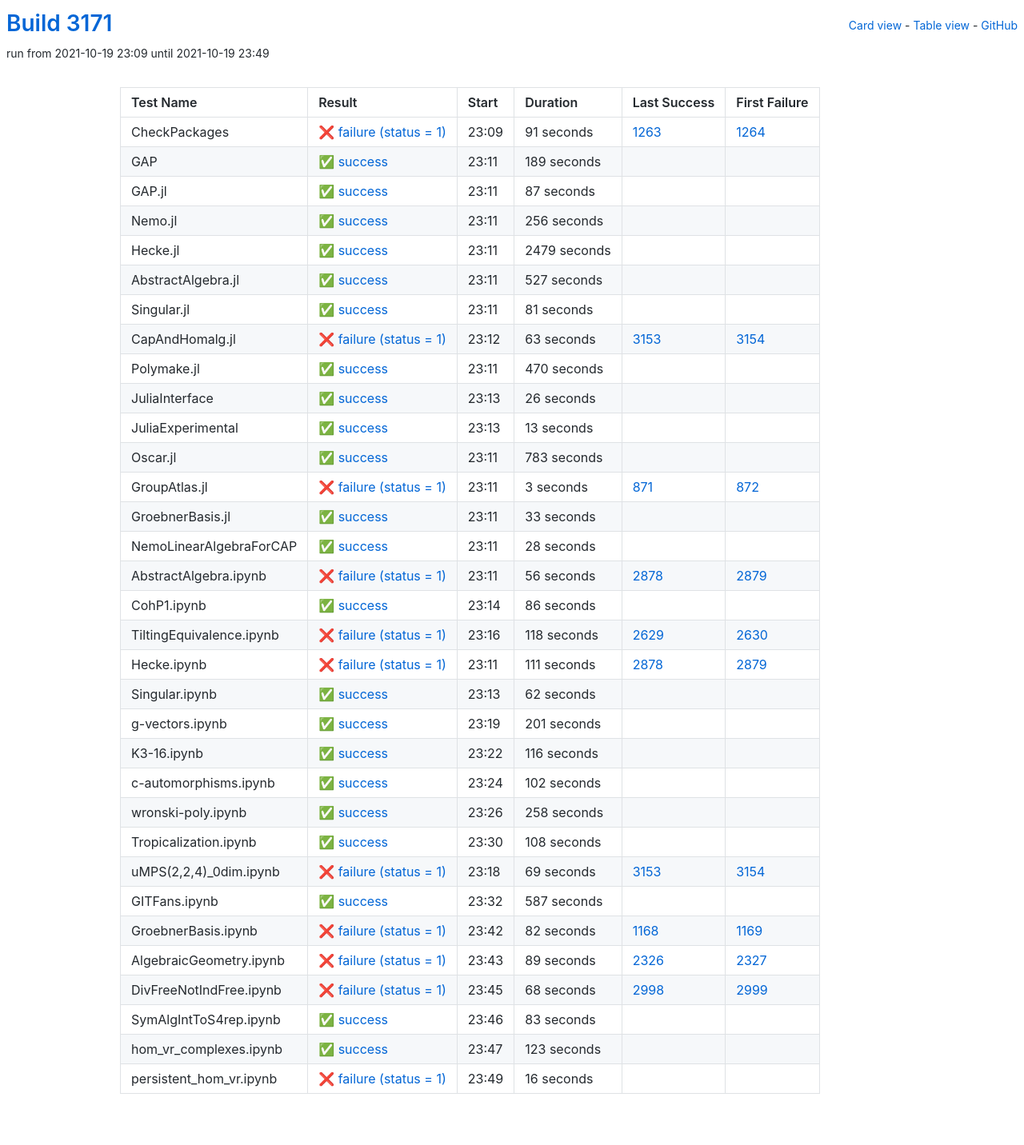
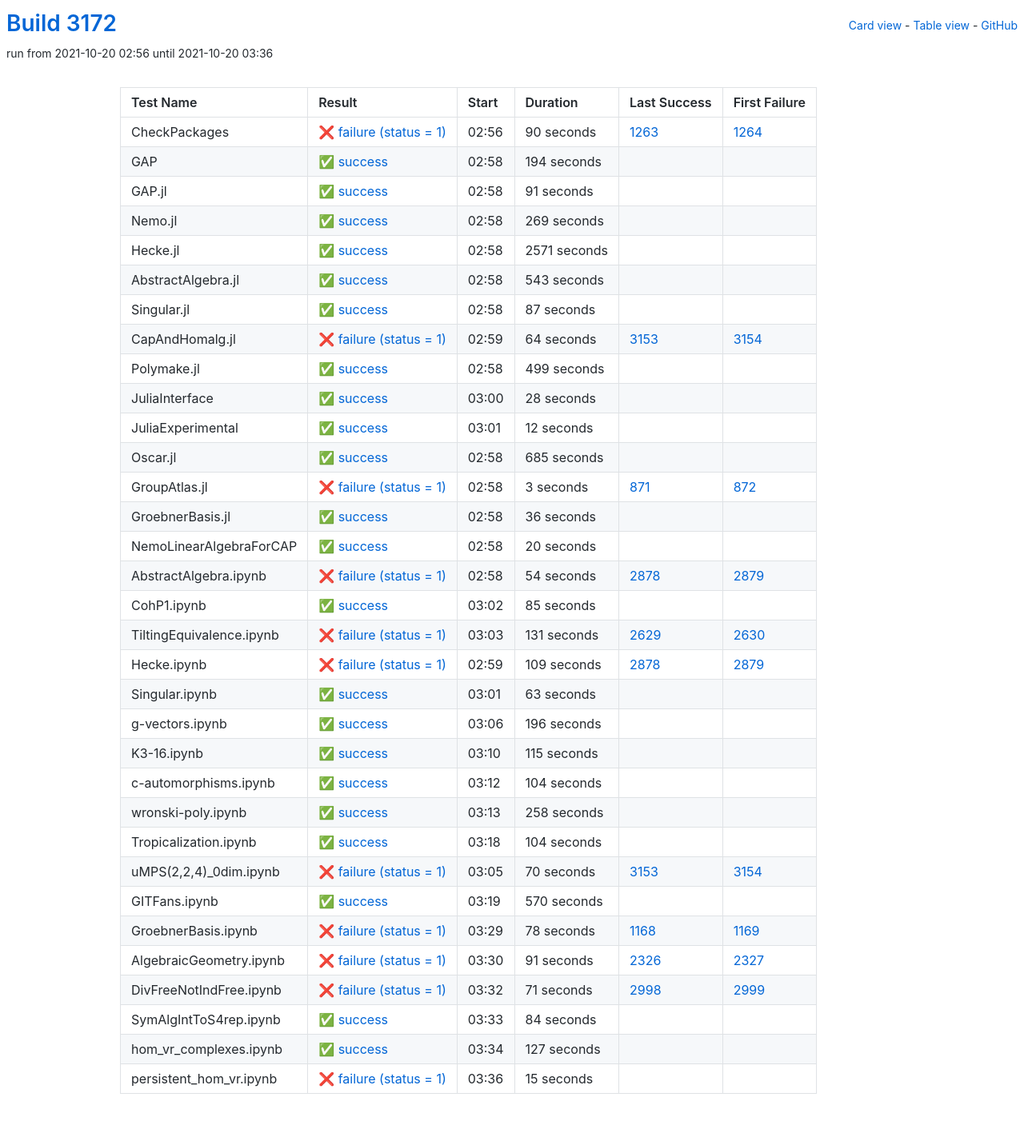
Before and after one commit to oscar-system/oscar-ci-status-stable, a Jekyll site: the page built from table.html, in a window 1280 px wide. Shown: the whole page at 80% size. Built offline with Jekyll 4.4.1, drawn with Linux system fonts in a browser that asks for light colours.

Commit message:
Build #3172

```diff
--- a/_data/ci.yml
+++ b/_data/ci.yml
@@ -1,6 +1,6 @@
 ---
-build: 3171
-build_url: https://oscarci.mathematik.uni-kl.de/job/oscar-stable/3171/
+build: 3172
+build_url: https://oscarci.mathematik.uni-kl.de/job/oscar-stable/3172/
 job: oscar-stable
 organization: oscar-system
 repo: oscar-ci-status-stable
@@ -8,32 +8,80 @@ repourl: https://github.com/oscar-system/oscar-ci-status-stable
 tests:
 - name: CheckPackages
   id: checkpackages
-  log: https://oscarci.mathematik.uni-kl.de/job/oscar-stable/3171/artifact/logs/build-3171/CheckPackages.log
-  start: 2021-10-19 23:09
+  log: https://oscarci.mathematik.uni-kl.de/job/oscar-stable/3172/artifact/logs/build-3172/CheckPackages.log
+  start: 2021-10-20 02:56
   success: false
   exitcode: 1
   status: failure
-  duration: 91
+  duration: 90
   last_success: 1263
   last_success_url: https://oscarci.mathematik.uni-kl.de/job/oscar-stable/1263/
   first_failure: 1264
   first_failure_url: https://oscarci.mathematik.uni-kl.de/job/oscar-stable/1264/
 - name: GAP
   id: gap
-  log: https://oscarci.mathematik.uni-kl.de/job/oscar-stable/3171/artifact/logs/build-3171/GAP.log
-  start: 2021-10-19 23:11
+  log: https://oscarci.mathematik.uni-kl.de/job/oscar-stable/3172/artifact/logs/build-3172/GAP.log
+  start: 2021-10-20 02:58
   success: true
   exitcode: 0
   status: success
-  duration: 189
+  duration: 194
   last_success: false
   last_success_url:
   first_failure: false
   first_failure_url:
 - name: GAP.jl
   id: gap-jl
-  log: https://oscarci.mathematik.uni-kl.de/job/oscar-stable/3171/artifact/logs/build-3171/GAP.jl.log
-  start: 2021-10-19 23:11
+  log: https://oscarci.mathematik.uni-kl.de/job/oscar-stable/3172/artifact/logs/build-3172/GAP.jl.log
+  start: 2021-10-20 02:58
+  success: true
+  exitcode: 0
+  status: success
+  duration: 91
+  last_success: false
+  last_success_url:
+  first_failure: false
+  first_failure_url:
+- name: Nemo.jl
+  id: nemo-jl
+  log: https://oscarci.mathematik.uni-kl.de/job/oscar-stable/3172/artifact/logs/build-3172/Nemo.jl.log
+  start: 2021-10-20 02:58
+  success: true
+  exitcode: 0
+  status: success
+  duration: 269
+  last_success: false
+  last_success_url:
+  first_failure: false
+  first_failure_url:
+- name: Hecke.jl
+  id: hecke-jl
+  log: https://oscarci.mathematik.uni-kl.de/job/oscar-stable/3172/artifact/logs/build-3172/Hecke.jl.log
+  start: 2021-10-20 02:58
+  success: true
+  exitcode: 0
+  status: success
+  duration: 2571
+  last_success: false
+  last_success_url:
+  first_failure: false
+  first_failure_url:
+- name: AbstractAlgebra.jl
+  id: abstractalgebra-jl
+  log: https://oscarci.mathematik.uni-kl.de/job/oscar-stable/3172/artifact/logs/build-3172/AbstractAlgebra.jl.log
+  start: 2021-10-20 02:58
+  success: true
+  exitcode: 0
+  status: success
+  duration: 543
+  last_success: false
+  last_success_url:
+  first_failure: false
+  first_failure_url:
+- name: Singular.jl
+  id: singular-jl
+  log: https://oscarci.mathematik.uni-kl.de/job/oscar-stable/3172/artifact/logs/build-3172/Singular.jl.log
+  start: 2021-10-20 02:58
   success: true
   exitcode: 0
   status: success
@@ -42,118 +90,70 @@ tests:
   last_success_url:
   first_failure: false
   first_failure_url:
-- name: Nemo.jl
-  id: nemo-jl
-  log: https://oscarci.mathematik.uni-kl.de/job/oscar-stable/3171/artifact/logs/build-3171/Nemo.jl.log
-  start: 2021-10-19 23:11
-  success: true
-  exitcode: 0
-  status: success
-  duration: 256
-  last_success: false
-  last_success_url:
-  first_failure: false
-  first_failure_url:
-- name: Hecke.jl
-  id: hecke-jl
-  log: https://oscarci.mathematik.uni-kl.de/job/oscar-stable/3171/artifact/logs/build-3171/Hecke.jl.log
-  start: 2021-10-19 23:11
-  success: true
-  exitcode: 0
-  status: success
-  duration: 2479
-  last_success: false
-  last_success_url:
-  first_failure: false
-  first_failure_url:
-- name: AbstractAlgebra.jl
-  id: abstractalgebra-jl
-  log: https://oscarci.mathematik.uni-kl.de/job/oscar-stable/3171/artifact/logs/build-3171/AbstractAlgebra.jl.log
-  start: 2021-10-19 23:11
-  success: true
-  exitcode: 0
-  status: success
-  duration: 527
-  last_success: false
-  last_success_url:
-  first_failure: false
-  first_failure_url:
-- name: Singular.jl
-  id: singular-jl
-  log: https://oscarci.mathematik.uni-kl.de/job/oscar-stable/3171/artifact/logs/build-3171/Singular.jl.log
-  start: 2021-10-19 23:11
-  success: true
-  exitcode: 0
-  status: success
-  duration: 81
-  last_success: false
-  last_success_url:
-  first_failure: false
-  first_failure_url:
 - name: CapAndHomalg.jl
   id: capandhomalg-jl
-  log: https://oscarci.mathematik.uni-kl.de/job/oscar-stable/3171/artifact/logs/build-3171/CapAndHomalg.jl.log
-  start: 2021-10-19 23:12
+  log: https://oscarci.mathematik.uni-kl.de/job/oscar-stable/3172/artifact/logs/build-3172/CapAndHomalg.jl.log
+  start: 2021-10-20 02:59
   success: false
   exitcode: 1
   status: failure
-  duration: 63
+  duration: 64
   last_success: 3153
   last_success_url: https://oscarci.mathematik.uni-kl.de/job/oscar-stable/3153/
   first_failure: 3154
   first_failure_url: https://oscarci.mathematik.uni-kl.de/job/oscar-stable/3154/
 - name: Polymake.jl
   id: polymake-jl
-  log: https://oscarci.mathematik.uni-kl.de/job/oscar-stable/3171/artifact/logs/build-3171/Polymake.jl.log
-  start: 2021-10-19 23:11
+  log: https://oscarci.mathematik.uni-kl.de/job/oscar-stable/3172/artifact/logs/build-3172/Polymake.jl.log
+  start: 2021-10-20 02:58
   success: true
   exitcode: 0
   status: success
-  duration: 470
+  duration: 499
   last_success: false
   last_success_url:
   first_failure: false
   first_failure_url:
 - name: JuliaInterface
   id: juliainterface
-  log: https://oscarci.mathematik.uni-kl.de/job/oscar-stable/3171/artifact/logs/build-3171/JuliaInterface.log
-  start: 2021-10-19 23:13
+  log: https://oscarci.mathematik.uni-kl.de/job/oscar-stable/3172/artifact/logs/build-3172/JuliaInterface.log
+  start: 2021-10-20 03:00
   success: true
   exitcode: 0
   status: success
-  duration: 26
+  duration: 28
   last_success: false
   last_success_url:
   first_failure: false
   first_failure_url:
 - name: JuliaExperimental
   id: juliaexperimental
-  log: https://oscarci.mathematik.uni-kl.de/job/oscar-stable/3171/artifact/logs/build-3171/JuliaExperimental.log
-  start: 2021-10-19 23:13
+  log: https://oscarci.mathematik.uni-kl.de/job/oscar-stable/3172/artifact/logs/build-3172/JuliaExperimental.log
+  start: 2021-10-20 03:01
   success: true
   exitcode: 0
   status: success
-  duration: 13
+  duration: 12
   last_success: false
   last_success_url:
   first_failure: false
   first_failure_url:
 - name: Oscar.jl
   id: oscar-jl
-  log: https://oscarci.mathematik.uni-kl.de/job/oscar-stable/3171/artifact/logs/build-3171/Oscar.jl.log
-  start: 2021-10-19 23:11
+  log: https://oscarci.mathematik.uni-kl.de/job/oscar-stable/3172/artifact/logs/build-3172/Oscar.jl.log
+  start: 2021-10-20 02:58
   success: true
   exitcode: 0
   status: success
-  duration: 783
+  duration: 685
   last_success: false
   last_success_url:
   first_failure: false
   first_failure_url:
 - name: GroupAtlas.jl
   id: groupatlas-jl
-  log: https://oscarci.mathematik.uni-kl.de/job/oscar-stable/3171/artifact/logs/build-3171/GroupAtlas.jl.log
-  start: 2021-10-19 23:11
+  log: https://oscarci.mathematik.uni-kl.de/job/oscar-stable/3172/artifact/logs/build-3172/GroupAtlas.jl.log
+  start: 2021-10-20 02:58
   success: false
   exitcode: 1
   status: failure
@@ -164,128 +164,128 @@ tests:
   first_failure_url: https://oscarci.mathematik.uni-kl.de/job/oscar-stable/872/
 - name: GroebnerBasis.jl
   id: groebnerbasis-jl
-  log: https://oscarci.mathematik.uni-kl.de/job/oscar-stable/3171/artifact/logs/build-3171/GroebnerBasis.jl.log
-  start: 2021-10-19 23:11
+  log: https://oscarci.mathematik.uni-kl.de/job/oscar-stable/3172/artifact/logs/build-3172/GroebnerBasis.jl.log
+  start: 2021-10-20 02:58
   success: true
   exitcode: 0
   status: success
-  duration: 33
+  duration: 36
   last_success: false
   last_success_url:
   first_failure: false
   first_failure_url:
 - name: NemoLinearAlgebraForCAP
   id: nemolinearalgebraforcap
-  log: https://oscarci.mathematik.uni-kl.de/job/oscar-stable/3171/artifact/logs/build-3171/NemoLinearAlgebraForCAP.log
-  start: 2021-10-19 23:11
+  log: https://oscarci.mathematik.uni-kl.de/job/oscar-stable/3172/artifact/logs/build-3172/NemoLinearAlgebraForCAP.log
+  start: 2021-10-20 02:58
   success: true
   exitcode: 0
   status: success
-  duration: 28
+  duration: 20
   last_success: false
   last_success_url:
   first_failure: false
   first_failure_url:
 - name: AbstractAlgebra.ipynb
   id: abstractalgebra-ipynb
-  log: https://oscarci.mathematik.uni-kl.de/job/oscar-stable/3171/artifact/logs/build-3171/AbstractAlgebra.ipynb.log
-  start: 2021-10-19 23:11
+  log: https://oscarci.mathematik.uni-kl.de/job/oscar-stable/3172/artifact/logs/build-3172/AbstractAlgebra.ipynb.log
+  start: 2021-10-20 02:58
   success: false
   exitcode: 1
   status: failure
-  duration: 56
+  duration: 54
   last_success: 2878
   last_success_url: https://oscarci.mathematik.uni-kl.de/job/oscar-stable/2878/
   first_failure: 2879
   first_failure_url: https://oscarci.mathematik.uni-kl.de/job/oscar-stable/2879/
 - name: CohP1.ipynb
   id: cohp1-ipynb
-  log: https://oscarci.mathematik.uni-kl.de/job/oscar-stable/3171/artifact/logs/build-3171/CohP1.ipynb.log
-  start: 2021-10-19 23:14
+  log: https://oscarci.mathematik.uni-kl.de/job/oscar-stable/3172/artifact/logs/build-3172/CohP1.ipynb.log
+  start: 2021-10-20 03:02
   success: true
   exitcode: 0
   status: success
-  duration: 86
+  duration: 85
   last_success: false
   last_success_url:
   first_failure: false
   first_failure_url:
 - name: TiltingEquivalence.ipynb
   id: tiltingequivalence-ipynb
-  log: https://oscarci.mathematik.uni-kl.de/job/oscar-stable/3171/artifact/logs/build-3171/TiltingEquivalence.ipynb.log
-  start: 2021-10-19 23:16
+  log: https://oscarci.mathematik.uni-kl.de/job/oscar-stable/3172/artifact/logs/build-3172/TiltingEquivalence.ipynb.log
+  start: 2021-10-20 03:03
   success: false
   exitcode: 1
   status: failure
-  duration: 118
+  duration: 131
   last_success: 2629
   last_success_url: https://oscarci.mathematik.uni-kl.de/job/oscar-stable/2629/
   first_failure: 2630
   first_failure_url: https://oscarci.mathematik.uni-kl.de/job/oscar-stable/2630/
 - name: Hecke.ipynb
   id: hecke-ipynb
-  log: https://oscarci.mathematik.uni-kl.de/job/oscar-stable/3171/artifact/logs/build-3171/Hecke.ipynb.log
-  start: 2021-10-19 23:11
+  log: https://oscarci.mathematik.uni-kl.de/job/oscar-stable/3172/artifact/logs/build-3172/Hecke.ipynb.log
+  start: 2021-10-20 02:59
   success: false
   exitcode: 1
   status: failure
-  duration: 111
+  duration: 109
   last_success: 2878
   last_success_url: https://oscarci.mathematik.uni-kl.de/job/oscar-stable/2878/
   first_failure: 2879
   first_failure_url: https://oscarci.mathematik.uni-kl.de/job/oscar-stable/2879/
 - name: Singular.ipynb
   id: singular-ipynb
-  log: https://oscarci.mathematik.uni-kl.de/job/oscar-stable/3171/artifact/logs/build-3171/Singular.ipynb.log
-  start: 2021-10-19 23:13
+  log: https://oscarci.mathematik.uni-kl.de/job/oscar-stable/3172/artifact/logs/build-3172/Singular.ipynb.log
+  start: 2021-10-20 03:01
   success: true
   exitcode: 0
   status: success
-  duration: 62
+  duration: 63
   last_success: false
   last_success_url:
   first_failure: false
   first_failure_url:
 - name: g-vectors.ipynb
   id: g-vectors-ipynb
-  log: https://oscarci.mathematik.uni-kl.de/job/oscar-stable/3171/artifact/logs/build-3171/g-vectors.ipynb.log
-  start: 2021-10-19 23:19
+  log: https://oscarci.mathematik.uni-kl.de/job/oscar-stable/3172/artifact/logs/build-3172/g-vectors.ipynb.log
+  start: 2021-10-20 03:06
   success: true
   exitcode: 0
   status: success
-  duration: 201
+  duration: 196
   last_success: false
   last_success_url:
   first_failure: false
   first_failure_url:
 - name: K3-16.ipynb
   id: k3-16-ipynb
-  log: https://oscarci.mathematik.uni-kl.de/job/oscar-stable/3171/artifact/logs/build-3171/K3-16.ipynb.log
-  start: 2021-10-19 23:22
+  log: https://oscarci.mathematik.uni-kl.de/job/oscar-stable/3172/artifact/logs/build-3172/K3-16.ipynb.log
+  start: 2021-10-20 03:10
   success: true
   exitcode: 0
   status: success
-  duration: 116
+  duration: 115
   last_success: false
   last_success_url:
   first_failure: false
   first_failure_url:
 - name: c-automorphisms.ipynb
   id: c-automorphisms-ipynb
-  log: https://oscarci.mathematik.uni-kl.de/job/oscar-stable/3171/artifact/logs/build-3171/c-automorphisms.ipynb.log
-  start: 2021-10-19 23:24
+  log: https://oscarci.mathematik.uni-kl.de/job/oscar-stable/3172/artifact/logs/build-3172/c-automorphisms.ipynb.log
+  start: 2021-10-20 03:12
   success: true
   exitcode: 0
   status: success
-  duration: 102
+  duration: 104
   last_success: false
   last_success_url:
   first_failure: false
   first_failure_url:
 - name: wronski-poly.ipynb
   id: wronski-poly-ipynb
-  log: https://oscarci.mathematik.uni-kl.de/job/oscar-stable/3171/artifact/logs/build-3171/wronski-poly.ipynb.log
-  start: 2021-10-19 23:26
+  log: https://oscarci.mathematik.uni-kl.de/job/oscar-stable/3172/artifact/logs/build-3172/wronski-poly.ipynb.log
+  start: 2021-10-20 03:13
   success: true
   exitcode: 0
   status: success
@@ -296,108 +296,108 @@ tests:
   first_failure_url:
 - name: Tropicalization.ipynb
   id: tropicalization-ipynb
-  log: https://oscarci.mathematik.uni-kl.de/job/oscar-stable/3171/artifact/logs/build-3171/Tropicalization.ipynb.log
-  start: 2021-10-19 23:30
+  log: https://oscarci.mathematik.uni-kl.de/job/oscar-stable/3172/artifact/logs/build-3172/Tropicalization.ipynb.log
+  start: 2021-10-20 03:18
   success: true
   exitcode: 0
   status: success
-  duration: 108
+  duration: 104
   last_success: false
   last_success_url:
   first_failure: false
   first_failure_url:
 - name: uMPS(2,2,4)_0dim.ipynb
   id: umps-2-2-4-0dim-ipynb
-  log: https://oscarci.mathematik.uni-kl.de/job/oscar-stable/3171/artifact/logs/build-3171/uMPS-2-2-4-_0dim.ipynb.log
-  start: 2021-10-19 23:18
+  log: https://oscarci.mathematik.uni-kl.de/job/oscar-stable/3172/artifact/logs/build-3172/uMPS-2-2-4-_0dim.ipynb.log
+  start: 2021-10-20 03:05
   success: false
   exitcode: 1
   status: failure
-  duration: 69
+  duration: 70
   last_success: 3153
   last_success_url: https://oscarci.mathematik.uni-kl.de/job/oscar-stable/3153/
   first_failure: 3154
   first_failure_url: https://oscarci.mathematik.uni-kl.de/job/oscar-stable/3154/
 - name: GITFans.ipynb
   id: gitfans-ipynb
-  log: https://oscarci.mathematik.uni-kl.de/job/oscar-stable/3171/artifact/logs/build-3171/GITFans.ipynb.log
-  start: 2021-10-19 23:32
+  log: https://oscarci.mathematik.uni-kl.de/job/oscar-stable/3172/artifact/logs/build-3172/GITFans.ipynb.log
+  start: 2021-10-20 03:19
   success: true
   exitcode: 0
   status: success
-  duration: 587
+  duration: 570
   last_success: false
   last_success_url:
   first_failure: false
   first_failure_url:
 - name: GroebnerBasis.ipynb
   id: groebnerbasis-ipynb
-  log: https://oscarci.mathematik.uni-kl.de/job/oscar-stable/3171/artifact/logs/build-3171/GroebnerBasis.ipynb.log
-  start: 2021-10-19 23:42
+  log: https://oscarci.mathematik.uni-kl.de/job/oscar-stable/3172/artifact/logs/build-3172/GroebnerBasis.ipynb.log
+  start: 2021-10-20 03:29
   success: false
   exitcode: 1
   status: failure
-  duration: 82
+  duration: 78
   last_success: 1168
   last_success_url: https://oscarci.mathematik.uni-kl.de/job/oscar-stable/1168/
   first_failure: 1169
   first_failure_url: https://oscarci.mathematik.uni-kl.de/job/oscar-stable/1169/
 - name: AlgebraicGeometry.ipynb
   id: algebraicgeometry-ipynb
-  log: https://oscarci.mathematik.uni-kl.de/job/oscar-stable/3171/artifact/logs/build-3171/AlgebraicGeometry.ipynb.log
-  start: 2021-10-19 23:43
+  log: https://oscarci.mathematik.uni-kl.de/job/oscar-stable/3172/artifact/logs/build-3172/AlgebraicGeometry.ipynb.log
+  start: 2021-10-20 03:30
   success: false
   exitcode: 1
   status: failure
-  duration: 89
+  duration: 91
   last_success: 2326
   last_success_url: https://oscarci.mathematik.uni-kl.de/job/oscar-stable/2326/
   first_failure: 2327
   first_failure_url: https://oscarci.mathematik.uni-kl.de/job/oscar-stable/2327/
 - name: DivFreeNotIndFree.ipynb
   id: divfreenotindfree-ipynb
-  log: https://oscarci.mathematik.uni-kl.de/job/oscar-stable/3171/artifact/logs/build-3171/DivFreeNotIndFree.ipynb.log
-  start: 2021-10-19 23:45
+  log: https://oscarci.mathematik.uni-kl.de/job/oscar-stable/3172/artifact/logs/build-3172/DivFreeNotIndFree.ipynb.log
+  start: 2021-10-20 03:32
   success: false
   exitcode: 1
   status: failure
-  duration: 68
+  duration: 71
   last_success: 2998
   last_success_url: https://oscarci.mathematik.uni-kl.de/job/oscar-stable/2998/
   first_failure: 2999
   first_failure_url: https://oscarci.mathematik.uni-kl.de/job/oscar-stable/2999/
 - name: SymAlgIntToS4rep.ipynb
   id: symalginttos4rep-ipynb
-  log: https://oscarci.mathematik.uni-kl.de/job/oscar-stable/3171/artifact/logs/build-3171/SymAlgIntToS4rep.ipynb.log
-  start: 2021-10-19 23:46
+  log: https://oscarci.mathematik.uni-kl.de/job/oscar-stable/3172/artifact/logs/build-3172/SymAlgIntToS4rep.ipynb.log
+  start: 2021-10-20 03:33
   success: true
   exitcode: 0
   status: success
-  duration: 83
+  duration: 84
   last_success: false
   last_success_url:
   first_failure: false
   first_failure_url:
 - name: hom_vr_complexes.ipynb
   id: hom-vr-complexes-ipynb
-  log: https://oscarci.mathematik.uni-kl.de/job/oscar-stable/3171/artifact/logs/build-3171/hom_vr_complexes.ipynb.log
-  start: 2021-10-19 23:47
+  log: https://oscarci.mathematik.uni-kl.de/job/oscar-stable/3172/artifact/logs/build-3172/hom_vr_complexes.ipynb.log
+  start: 2021-10-20 03:34
   success: true
   exitcode: 0
   status: success
-  duration: 123
+  duration: 127
   last_success: false
   last_success_url:
   first_failure: false
   first_failure_url:
 - name: persistent_hom_vr.ipynb
   id: persistent-hom-vr-ipynb
-  log: https://oscarci.mathematik.uni-kl.de/job/oscar-stable/3171/artifact/logs/build-3171/persistent_hom_vr.ipynb.log
-  start: 2021-10-19 23:49
+  log: https://oscarci.mathematik.uni-kl.de/job/oscar-stable/3172/artifact/logs/build-3172/persistent_hom_vr.ipynb.log
+  start: 2021-10-20 03:36
   success: false
   exitcode: 1
   status: failure
-  duration: 16
+  duration: 15
   last_success: false
   last_success_url:
   first_failure: false
```
Also changed, not shown: README.md.
